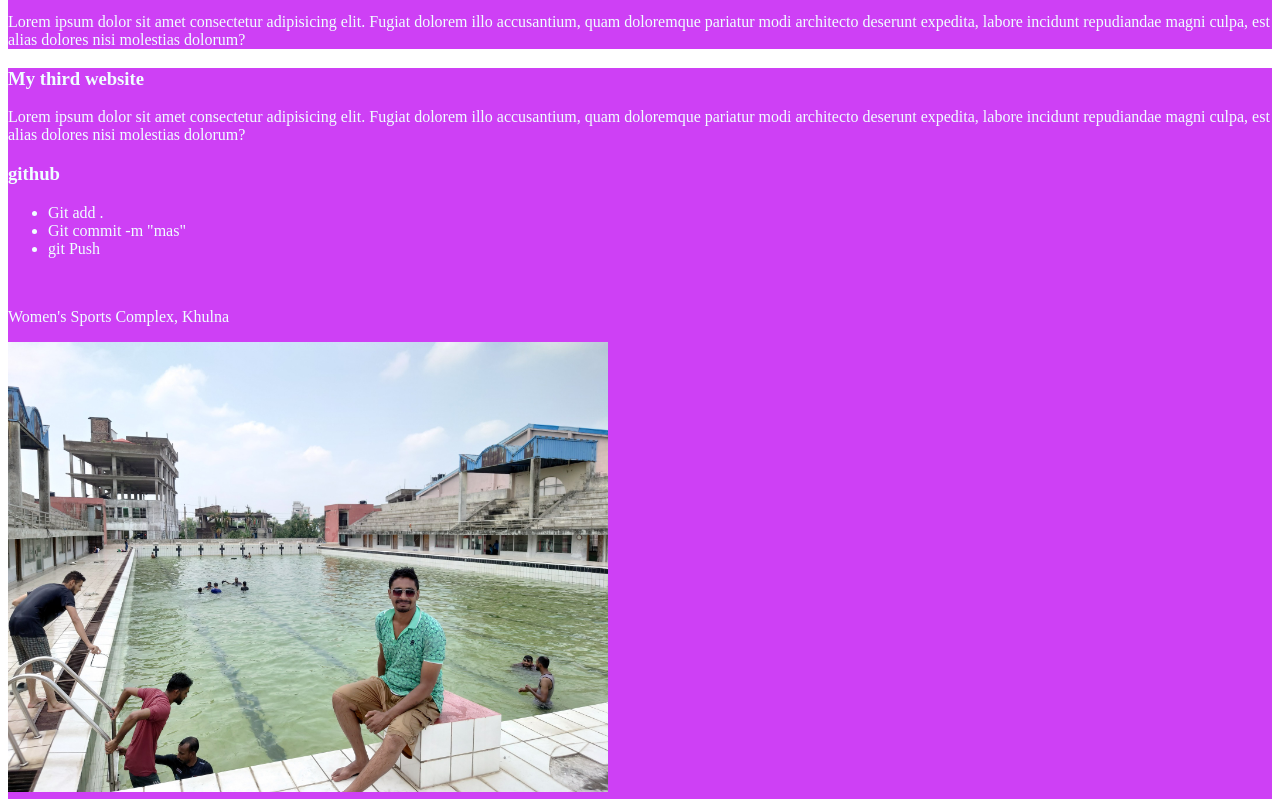
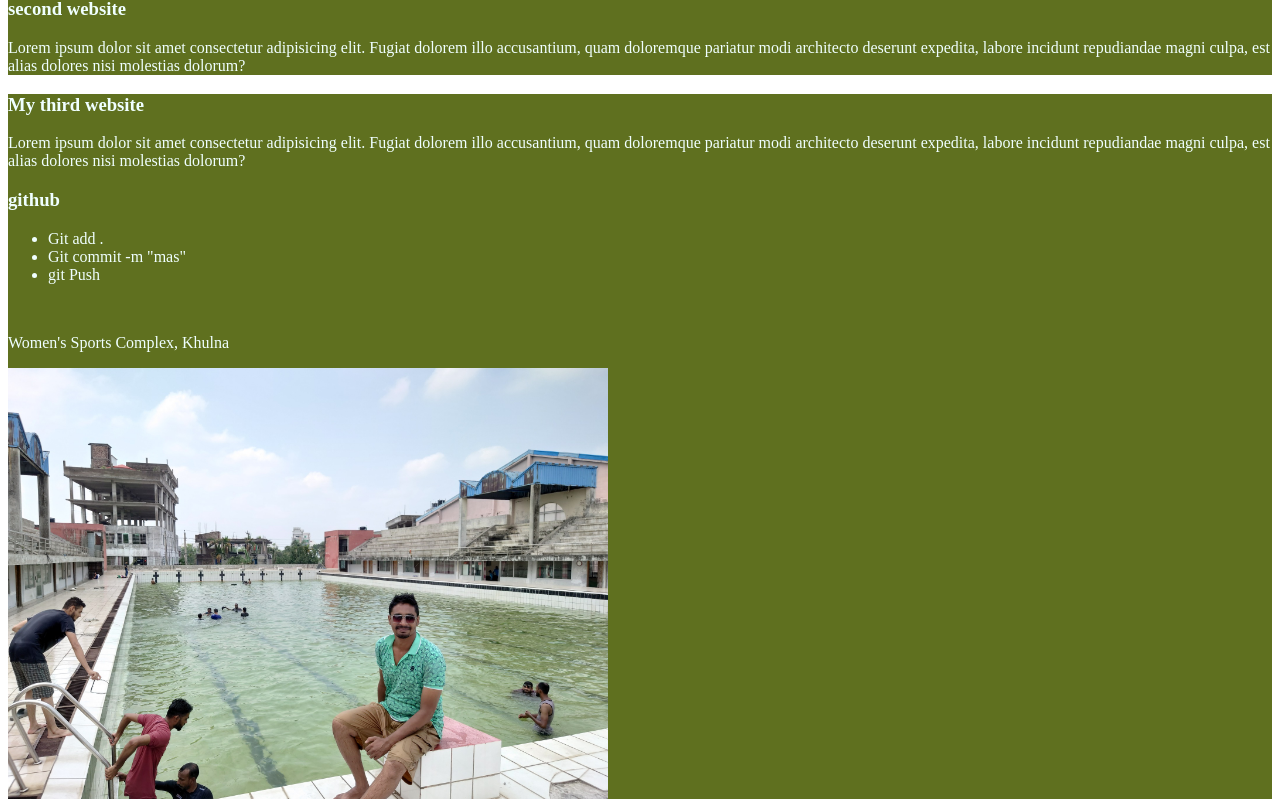
Before and after one commit to Ashikqul/My-second-website, a plain HTML site: page index.html in a window 1280 px wide. Shown: the part 142-941 px from the top of the page. Drawn offline with Linux system fonts and the light colour scheme.

Commit message:
background color

```diff
--- a/Styles/Blog.CSS
+++ b/Styles/Blog.CSS
@@ -1,5 +1,5 @@
 div{
-    background-color: #CE40F5;
+    background-color:#5F701F;
   color: azure;
   margin bottom: 10px;
   padding: auto;
--- a/index.html
+++ b/index.html
@@ -3,7 +3,7 @@
 <head>
     <meta charset="UTF-8">
     <meta name="viewport" content="width=device-width, initial-scale=1.0">
-    <title>Exploring Sundarbans</title>
+    <titl> Exploring Sundarbans</title>
     <link rel="stylesheet" href="Styles/Blog.CSS">
 </head>
 <body>
@@ -16,7 +16,7 @@
     </div>
     <div>
         <p>
-            <h3>My second website</h3>
+            <h3> second website</h3>
 
             Lorem ipsum dolor sit amet consectetur adipisicing elit. Fugiat dolorem illo accusantium, quam doloremque pariatur modi architecto deserunt expedita, labore incidunt repudiandae magni culpa, est alias dolores nisi molestias dolorum?
         </p>
```
